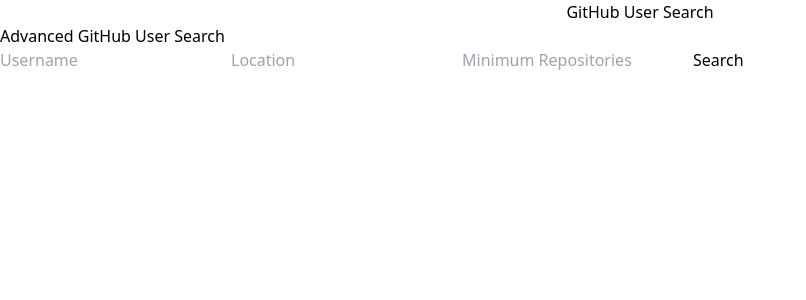
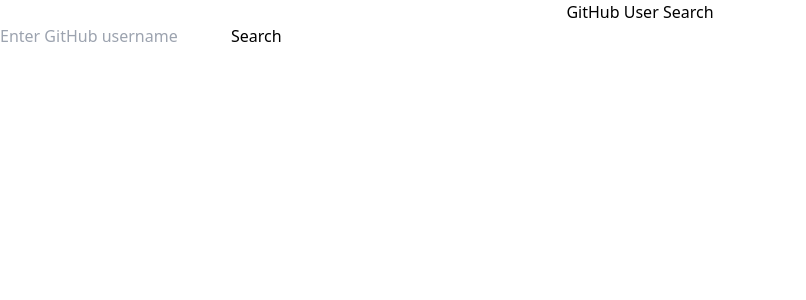
Before and after one commit to YounesEtt/alx-fe-reactjs, a React (Vite) app in the folder github-user-search/: page / in a window 1280 px wide. Shown: the top 300 px of the page, without its empty margins (0-806 px from the left). Built offline with nearby package versions, Linux system fonts and the light colour scheme.

Commit message:
Update Search.jsx

```diff
--- a/github-user-search/src/components/Search.jsx
+++ b/github-user-search/src/components/Search.jsx
@@ -1,84 +1,70 @@
+// src/components/Search.jsx
 import React, { useState } from 'react';
-import { fetchAdvancedUserSearch } from '../services/githubService';
+import { fetchUserData } from '../services/githubService';
 
 const Search = () => {
   const [username, setUsername] = useState('');
-  const [location, setLocation] = useState('');
-  const [minRepos, setMinRepos] = useState('');
-  const [results, setResults] = useState([]);
+  const [userData, setUserData] = useState(null);
   const [loading, setLoading] = useState(false);
-  const [error, setError] = useState(false);
+  const [error, setError] = useState(null);
 
-  const handleSearch = async (e) => {
-    e.preventDefault();
+  const handleSubmit = async (event) => {
+    event.preventDefault();
     setLoading(true);
-    setError(false);
-    setResults([]);
+    setError(null);
+    setUserData(null);
 
     try {
-      const users = await fetchAdvancedUserSearch({ username, location, minRepos });
-      setResults(users);
+      const data = await fetchUserData(username);
+      setUserData(data);
     } catch (err) {
-      setError(true);
+      setError("Looks like we cant find the user");
     } finally {
       setLoading(false);
     }
   };
 
   return (
-    <div className="max-w-3xl mx-auto p-4">
-      <h1 className="text-2xl font-bold mb-4 text-center">Advanced GitHub User Search</h1>
-
-      <form onSubmit={handleSearch} className="space-y-4">
+    <div className="max-w-md mx-auto mt-10 p-4">
+      <form onSubmit={handleSubmit} className="flex gap-2">
         <input
           type="text"
-          placeholder="Username"
           value={username}
           onChange={(e) => setUsername(e.target.value)}
-          className="w-full px-4 py-2 border rounded-lg focus:outline-none focus:ring focus:border-blue-300"
-        />
-        <input
-          type="text"
-          placeholder="Location"
-          value={location}
-          onChange={(e) => setLocation(e.target.value)}
-          className="w-full px-4 py-2 border rounded-lg focus:outline-none focus:ring focus:border-blue-300"
-        />
-        <input
-          type="number"
-          placeholder="Minimum Repositories"
-          value={minRepos}
-          onChange={(e) => setMinRepos(e.target.value)}
-          className="w-full px-4 py-2 border rounded-lg focus:outline-none focus:ring focus:border-blue-300"
+          placeholder="Enter GitHub username"
+          required
+          className="flex-grow border border-gray-300 rounded px-3 py-2 focus:outline-none focus:ring-2 focus:ring-blue-500"
         />
         <button
           type="submit"
-          className="w-full bg-blue-600 text-white py-2 rounded-lg hover:bg-blue-700 transition duration-200"
+          className="bg-blue-600 text-white px-4 rounded hover:bg-blue-700 transition"
         >
           Search
         </button>
       </form>
 
       {loading && <p className="mt-4 text-center">Loading...</p>}
-      {error && <p className="mt-4 text-center text-red-500">Looks like we cant find the user</p>}
+      {error && <p className="mt-4 text-center text-red-600">{error}</p>}
 
-      {results.length > 0 && (
-        <div className="mt-6 space-y-4">
-          {results.map((user) => (
-            <div
-              key={user.id}
-              className="flex items-center gap-4 p-4 border rounded-lg shadow-sm"
-            >
+      {userData && (
+        <div className="mt-6 p-4 border border-gray-300 rounded shadow">
           <img
-                src={user.avatar_url}
-                alt={user.login}
-                className="w-16 h-16 rounded-full"
+            src={userData.avatar_url}
+            alt={`${userData.login} avatar`}
+            className="w-24 h-24 rounded-full mx-auto"
           />
-              <div>
-                <h2 className="text-lg font-semibold">{user.login}</h2>
-                <p className="text-sm text-gray-600">{user.location || 'No location'}</p>
+          <h2 className="text-center text-xl font-semibold mt-2">
+            {userData.name || userData.login}
+          </h2>
+          {userData.location && (
+            <p className="text-center text-gray-600 mt-1">{userData.location}</p>
+          )}
+          <p className="text-center mt-1">
+            Public repos: {userData.public_repos}
+          </p>
+          <div className="text-center mt-3">
             <a
-                  href={user.html_url}
+              href={userData.html_url}
               target="_blank"
               rel="noopener noreferrer"
               className="text-blue-600 hover:underline"
@@ -87,8 +73,6 @@
             </a>
           </div>
         </div>
-          ))}
-        </div>
       )}
     </div>
   );
```
Lines whose indentation alone changed are shown as unchanged.
